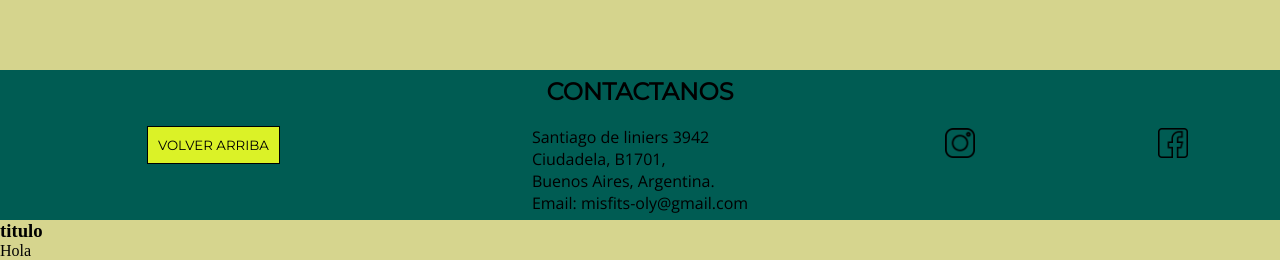
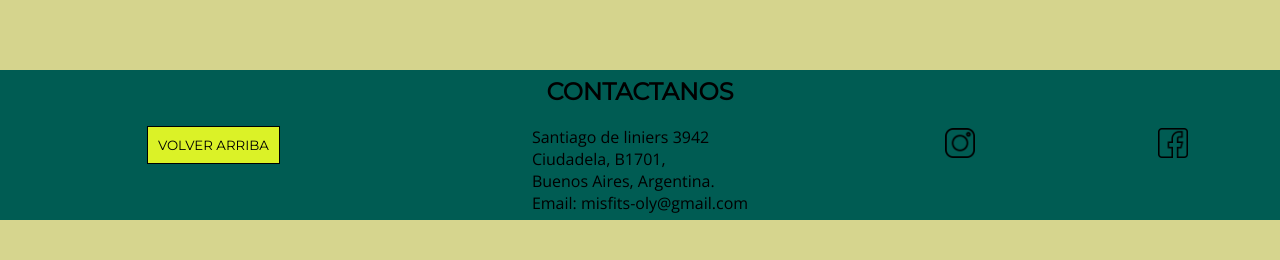
Before and after one commit to JulietaSCoronel/proyecto-Misfits, a plain HTML site: page index.html in a window 1280 px wide. Shown: the part 1585-1845 px from the top of the page. After the commit the page ends 1805 px from the top, so only its background shows below. Drawn offline with nearby package versions, Linux system fonts and the light colour scheme.

Commit message:
elimine la prueba

```diff
--- a/index.html
+++ b/index.html
@@ -123,8 +123,6 @@
         </section>
     </main>
 
-    <h3>titulo</h3>
-    <p>Hola</p>
 
     <!-- ----------------------FOOTER     ------------------- -->
 
```
